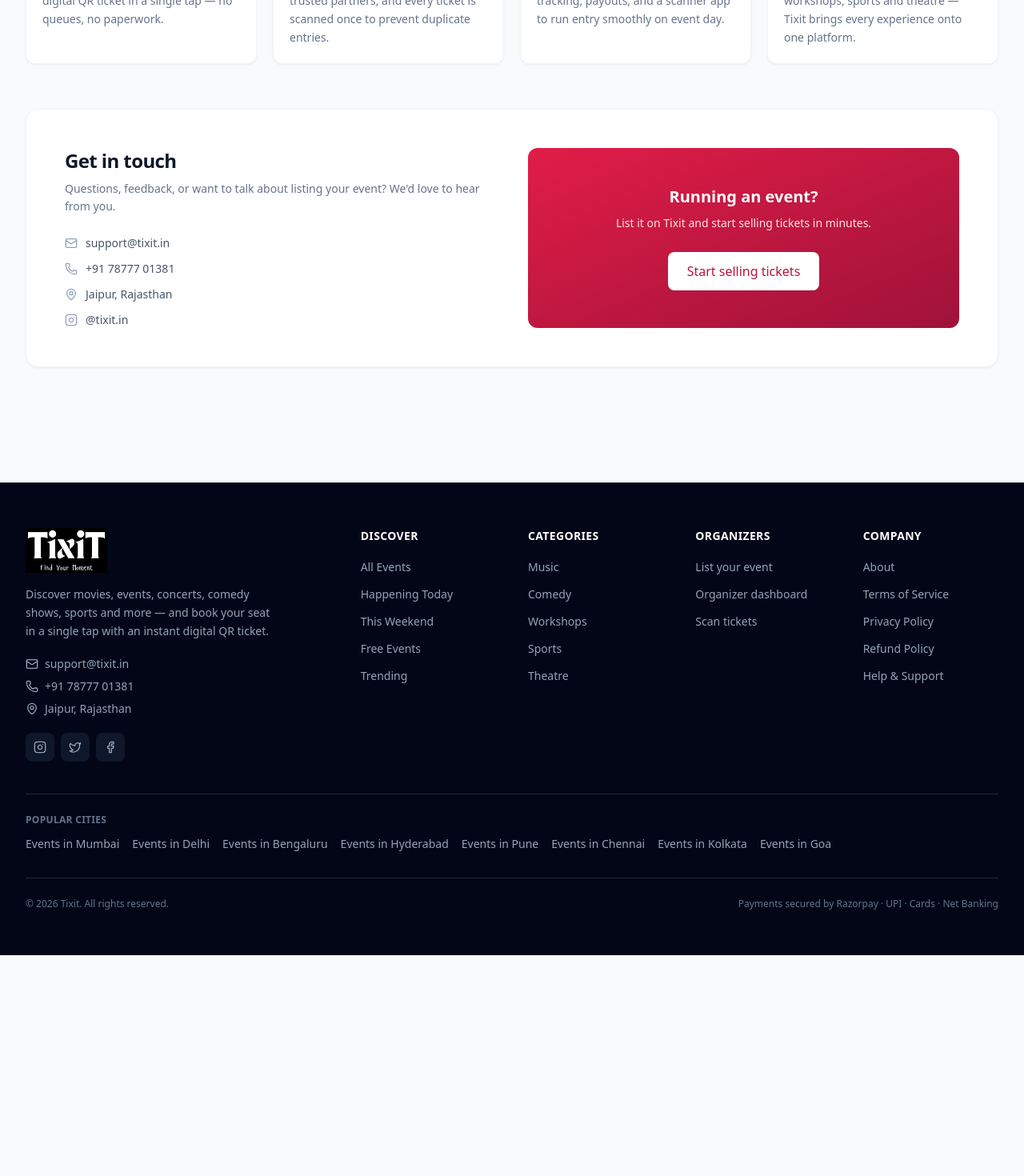
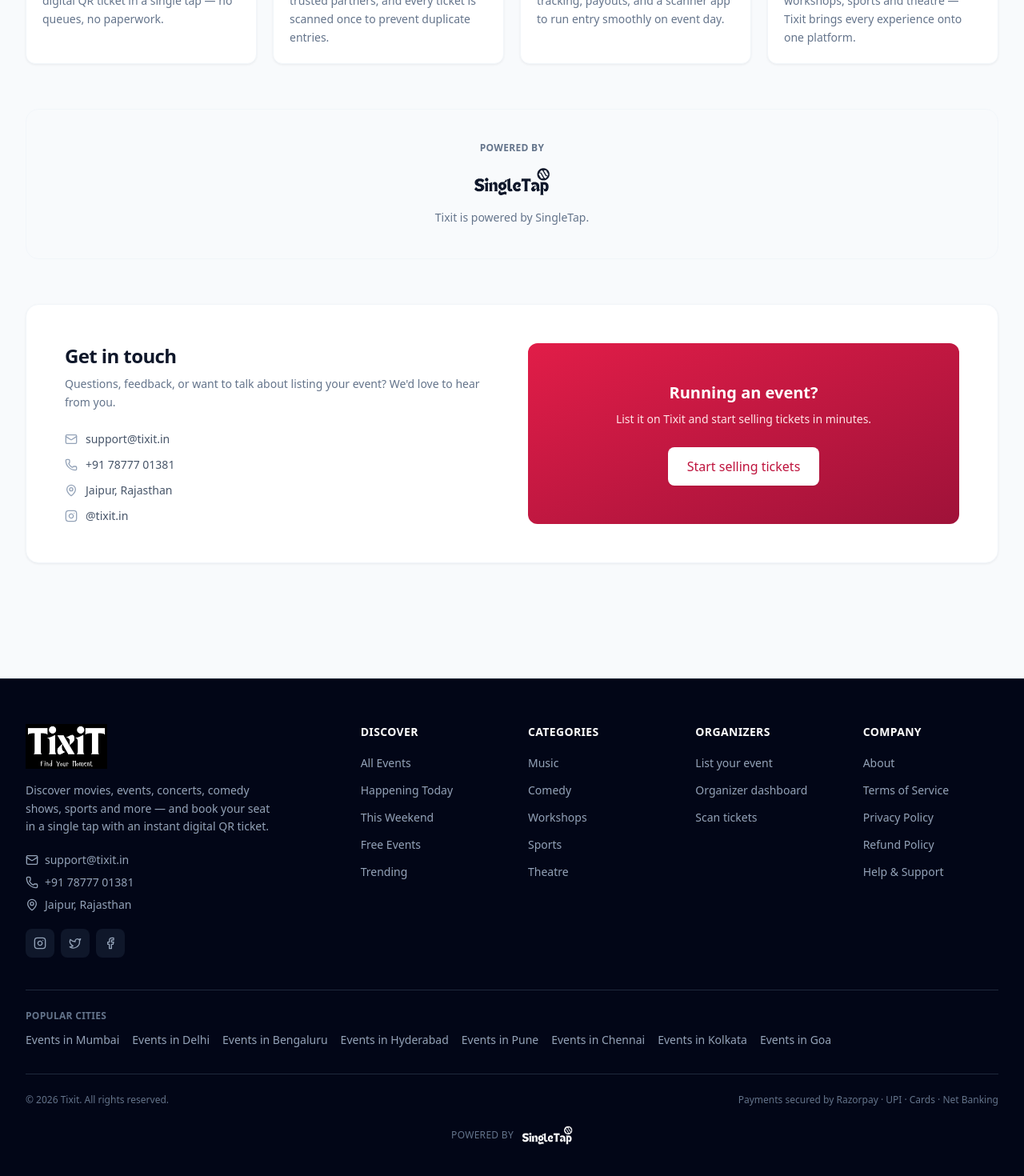
Before and after one commit to YashasviAgrawal/Evento, a Next.js app in the folder web/: page /about in a window 1280 px wide. Shown: the part 939-2409 px from the top of the page at 80% size. Before the commit the page ends 2133 px from the top, so only its background shows below. Built offline with nearby package versions, Linux system fonts and the light colour scheme; no server answers.

Commit message:
add singletap branding

```diff
--- a/web/src/app/about/page.tsx
+++ b/web/src/app/about/page.tsx
@@ -1,4 +1,5 @@
 import type { Metadata } from 'next';
+import Image from 'next/image';
 import { Mail, MapPin, Phone, Instagram, TicketCheck, ShieldCheck, Rocket, Users } from 'lucide-react';
 import { ButtonLink } from '@/components/ui/button';
 
@@ -97,6 +98,22 @@
         </div>
       </section>
 
+      <section className="container-page pb-14">
+        <div className="flex flex-col items-center gap-4 rounded-2xl border border-ink-100 bg-ink-50/60 px-8 py-10 text-center">
+          <p className="text-xs font-semibold uppercase tracking-wide text-ink-500">Powered by</p>
+          <Image
+            src="/brand/singletap-dark.png"
+            alt="SingleTap"
+            width={370}
+            height={139}
+            className="h-9 w-auto"
+          />
+          <p className="max-w-md text-sm leading-relaxed text-ink-500">
+            Tixit is powered by SingleTap.
+          </p>
+        </div>
+      </section>
+
       <section className="container-page pb-16">
         <div className="grid gap-10 rounded-2xl border border-ink-100 bg-white p-8 shadow-card md:grid-cols-2 md:p-12">
           <div>
--- a/web/src/components/layout/footer.tsx
+++ b/web/src/components/layout/footer.tsx
@@ -142,6 +142,18 @@
           <p className="text-xs text-ink-500">© {new Date().getFullYear()} Tixit. All rights reserved.</p>
           <p className="text-xs text-ink-500">Payments secured by Razorpay · UPI · Cards · Net Banking</p>
         </div>
+
+        {/* Tixit is a SingleTap product — attribution sits below the legal line. */}
+        <div className="mt-6 flex items-center justify-center gap-2.5">
+          <span className="text-xs uppercase tracking-wide text-ink-500">Powered by</span>
+          <Image
+            src="/brand/singletap-white.png"
+            alt="SingleTap"
+            width={370}
+            height={139}
+            className="h-6 w-auto"
+          />
+        </div>
       </div>
     </footer>
   );
```
Also changed, not shown: web/public/brand/singletap-dark.png (added), web/public/brand/singletap-white.png (added).
